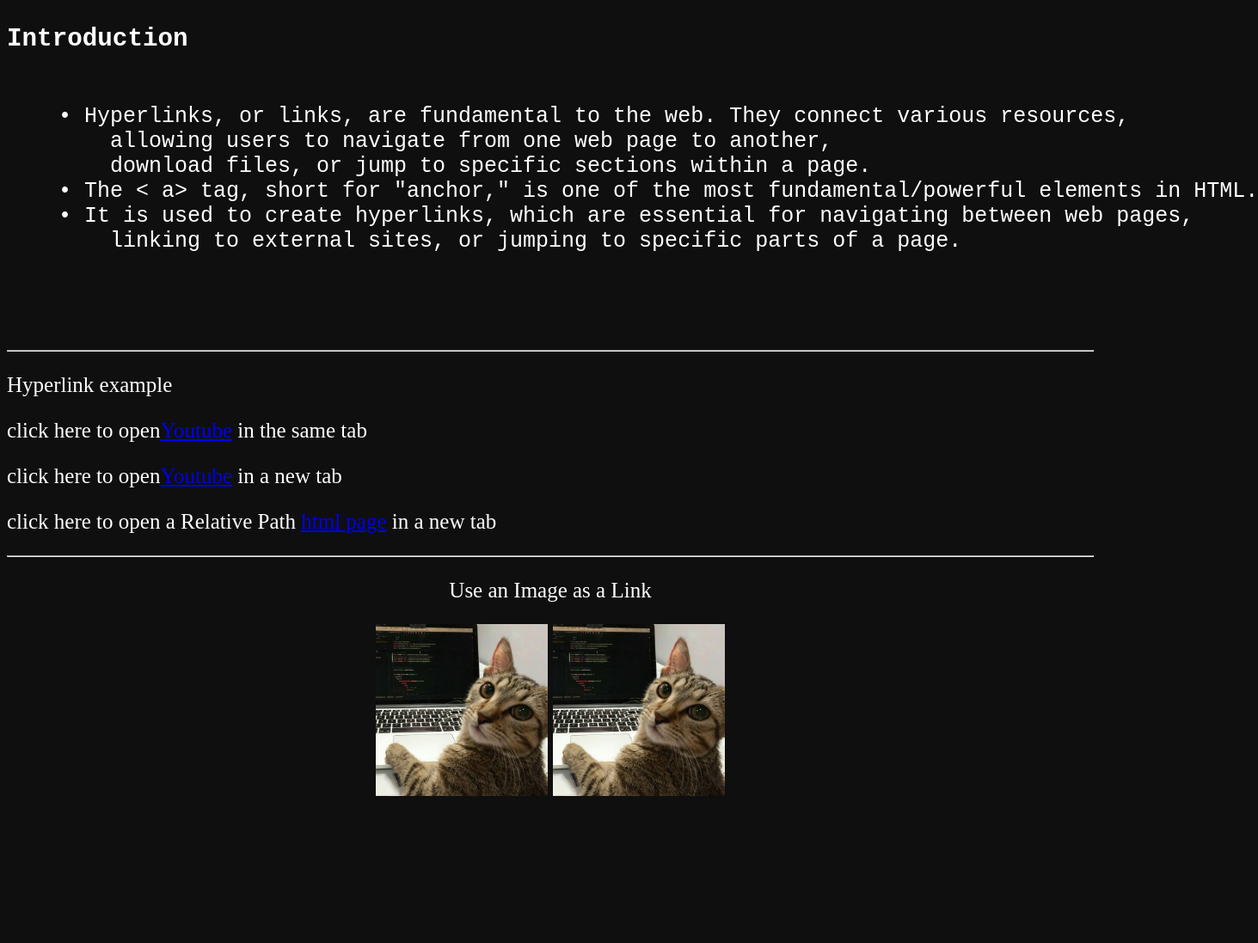
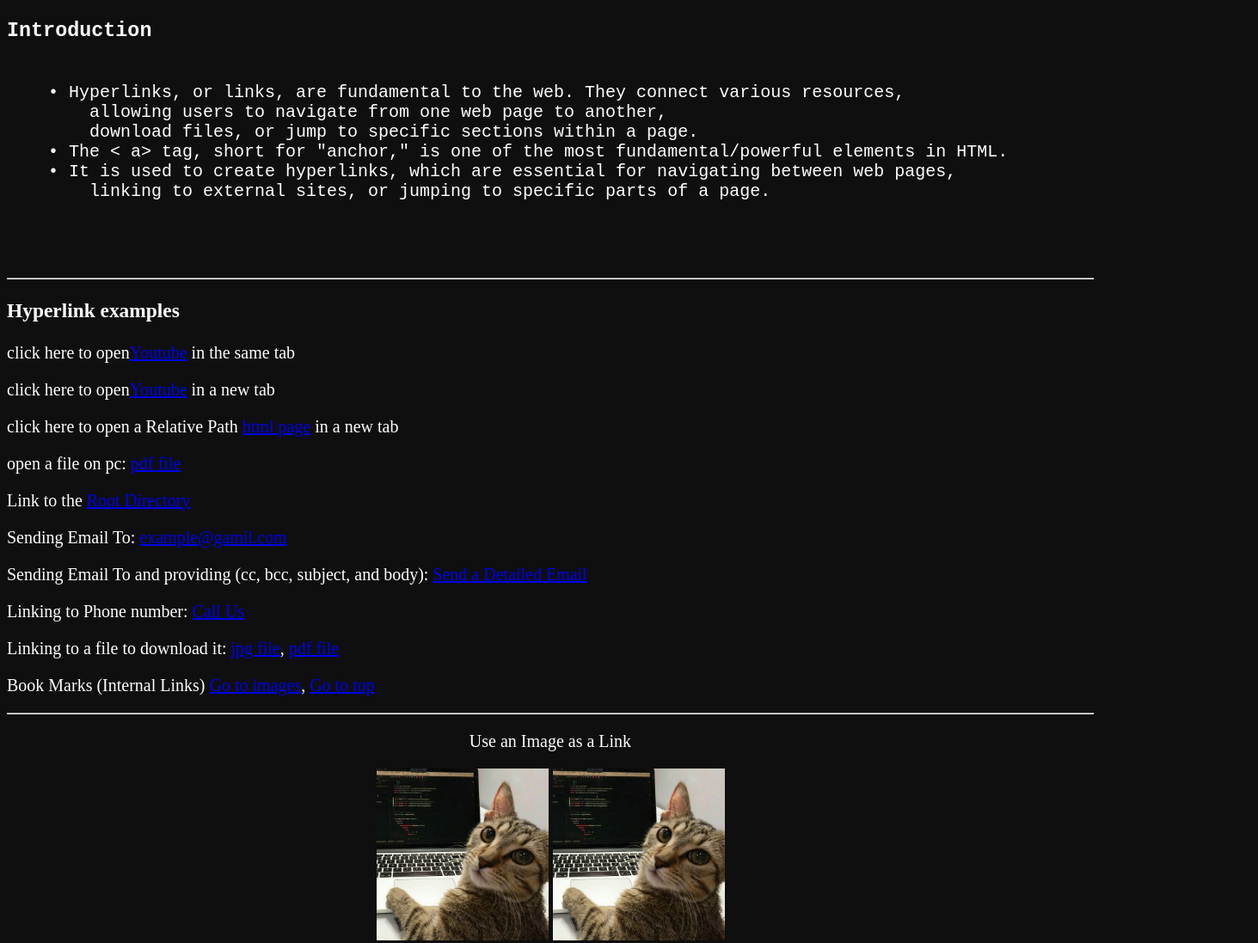
Before and after one commit to 0xKa/HTML, a plain HTML site: page 03-Hyperlinks.html in a window 1280 px wide. Shown: the whole page at 86% size, 1463 px wide, since content can reach past the window. Before the commit the page ends 940 px from the top, so only its background shows below. Drawn offline with Linux system fonts and the light colour scheme.

Commit message:
link all pages with index

```diff
--- a/03-Hyperlinks.html
+++ b/03-Hyperlinks.html
@@ -6,9 +6,9 @@
     <title>Hyperlinks</title>
   </head>
   <body
-    style="background-color: rgb(15, 15, 15); color: white; font-size: 25px"
+    style="background-color: rgb(15, 15, 15); color: white; font-size: 20px"
   >
-    <div>
+    <div id="top">
       <pre>
 <h3>Introduction</h3>
     • Hyperlinks, or links, are fundamental to the web. They connect various resources,
@@ -24,7 +24,7 @@
 
     <div>
       <hr />
-      <p>Hyperlink example</p>
+      <h3>Hyperlink examples</h3>
       <p>
         click here to open<a
           href="https://www.Youtube.com"
@@ -45,18 +45,56 @@
       </p>
       <p>
         click here to open a Relative Path
-        <a href="01-images.html" title="open html page" target="_blank"
+        <a href="./01-images.html" title="open html page" target="_blank"
           >html page</a
         >
         in a new tab
       </p>
+      <p>
+        open a file on pc:
+        <a href="../../../../myCV.pdf" title="pdf file" target="_blank"
+          >pdf file</a
+        >
+      </p>
+      <p>
+        Link to the
+        <a href="\" title="root dir" target="_blank">Root Directory</a>
+      </p>
+
+      <p>
+        Sending Email To:
+        <a href="mailto:example@gamil.com" title="sending email" target="_blank"
+          >example@gamil.com</a
+        >
+      </p>
+      <p>
+        Sending Email To and providing (cc, bcc, subject, and body):
+        <a
+          href="mailto:example@example.com?cc=another@example.com&bcc=secret@example.com&subject=Greetings&body=Hi there,"
+          >Send a Detailed Email</a
+        >
+      </p>
+      <p>
+        Linking to Phone number:
+        <a href="tel:+1234567890" title="Call Us Now">Call Us</a>
+      </p>
+      <p>
+        Linking to a file to download it:
+        <a href="./imgs/cat-studying.jpg" download="sample-name">jpg file</a>,
+        <a href="./misc/dummy.pdf" download>pdf file</a>
+      </p>
+      <p>
+        Book Marks (Internal Links)
+        <a href="#images">Go to images</a>,
+        <a href="#top">Go to top</a>
+      </p>
     </div>
 
-    <div align="center">
+    <div align="center" id="images">
       <hr />
       <p>Use an Image as a Link</p>
       <a href="https://www.Youtube.com" title="open YouTube" target="_blank"
-        ><img src="imgs/cat-coding.jpg" alt="cat link" width="200"
+        ><img src="./imgs/cat-coding.jpg" alt="cat link" width="200"
       /></a>
       <a href="imgs/cat-coding.jpg" title="open img path" target="_blank"
         ><img src="imgs/cat-coding.jpg" alt="cat link" width="200"
```
Also changed, not shown: 01-images.html (+1 -1 lines), 02-iframe.html (+1 -1 lines), index.html (added, +40 -0 lines), 1 other file.
